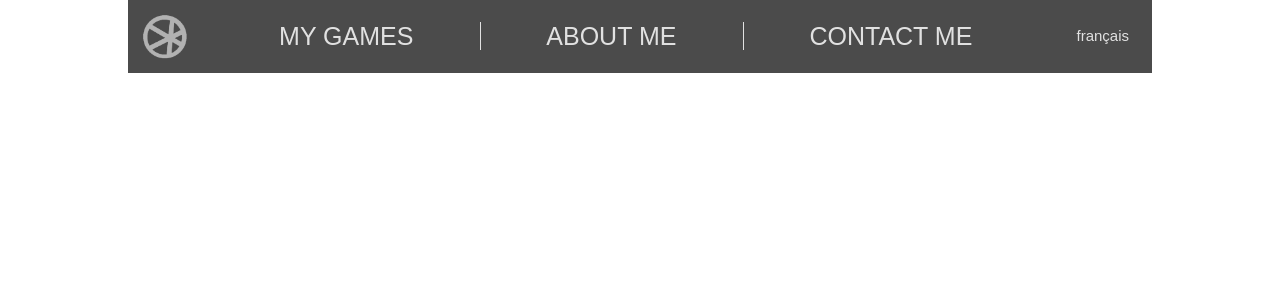
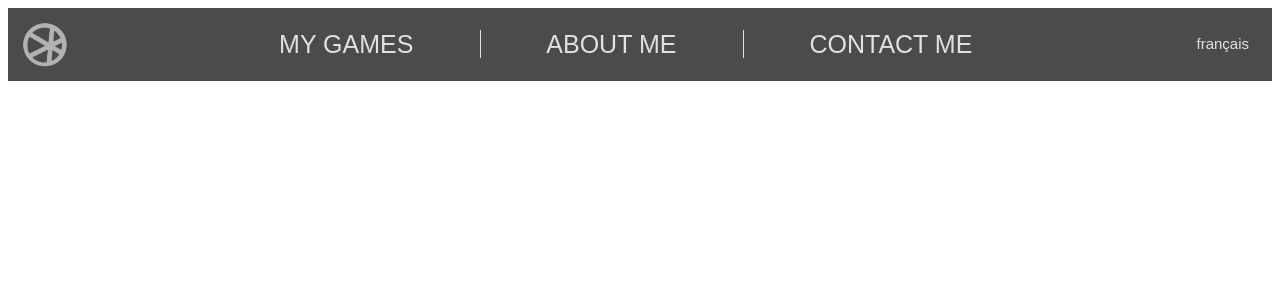
Before and after one commit to SamuelDaigle/samueldaigle.github.io, a PHP site: page /header.html in a window 1280 px wide. Shown: the top 300 px of the page. Run offline with PHP 8.4, Linux system fonts and the light colour scheme; some libraries are stand-ins or nearby versions.

Commit message:
100% width

```diff
--- a/css/style_general.css
+++ b/css/style_general.css
@@ -1,9 +1,7 @@
 html, body
 {
 	min-width: 1024px;
-	width: 80%;
     max-width: 100hh;
-	margin: 0 auto;
 	font-family: "Century Gothic";
 	color: rgb(225,225,225);
 	overflow-x: hidden;
```
